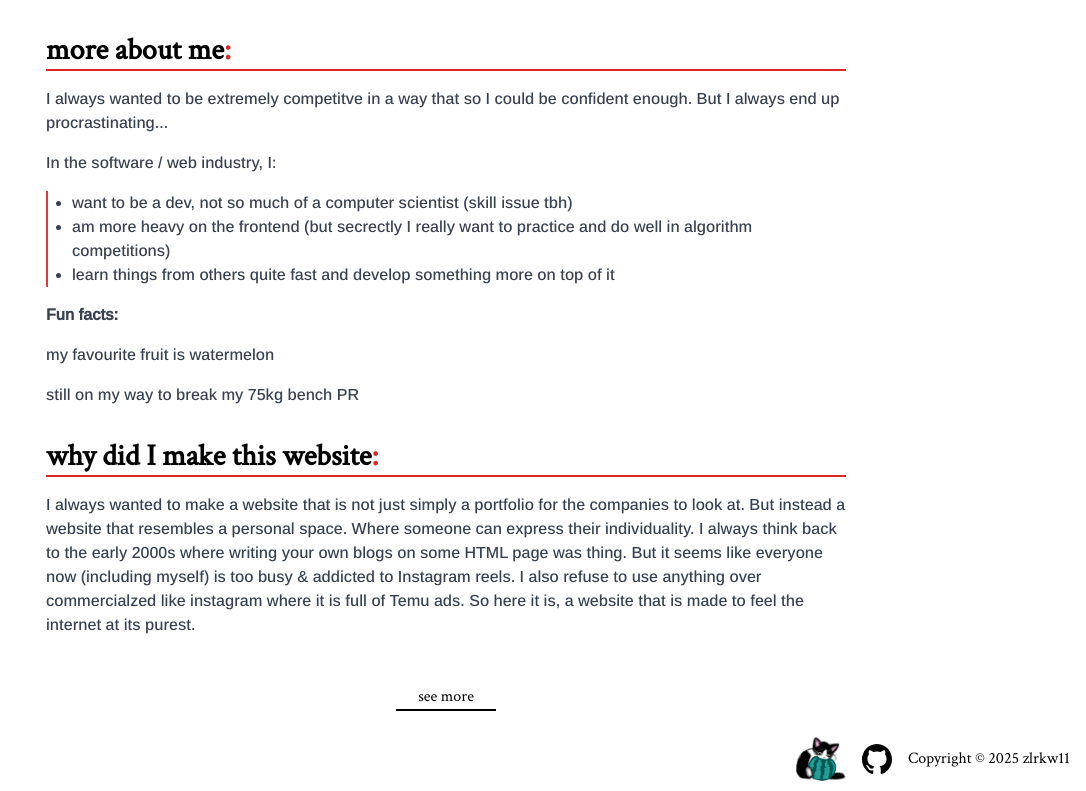
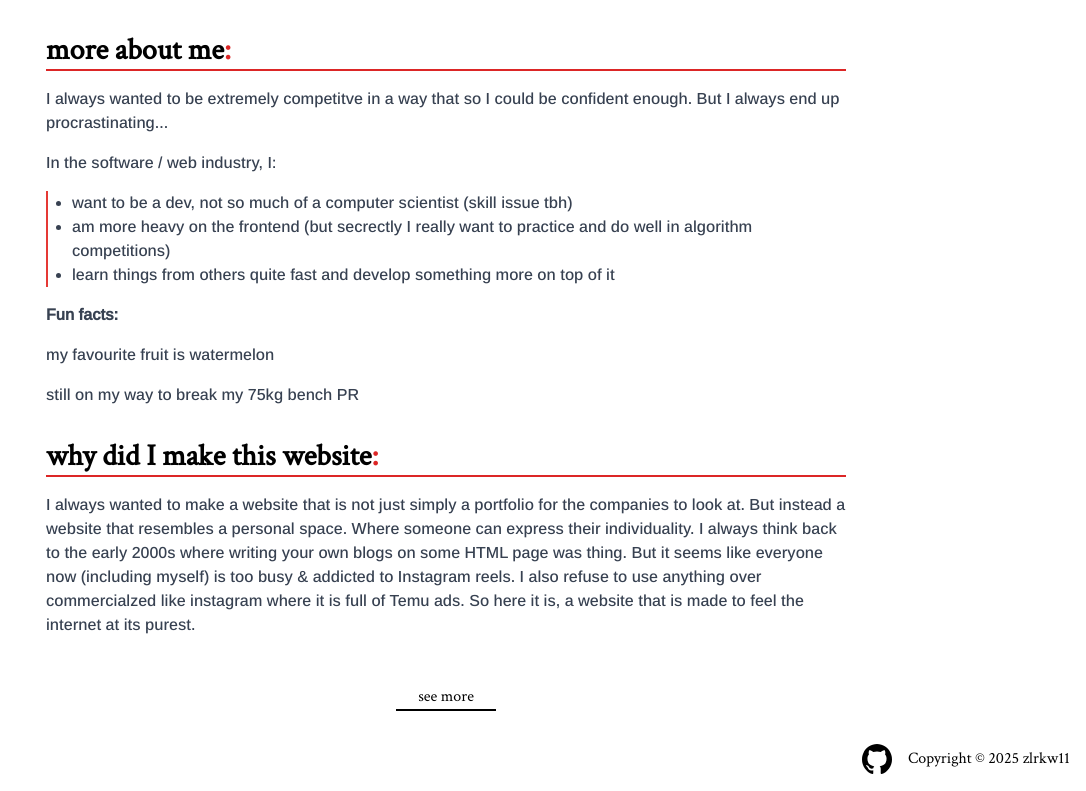
Before and after one commit to zlrkw11/zl-v2, a Next.js app: page /about in a window 1280 px wide. Shown: the part 265-1056 px from the top of the page, without its empty margins (194-1280 px from the left). Built offline with nearby package versions, Linux system fonts and the light colour scheme.

Commit message:
image removal

```diff
--- a/app/components/footer.tsx
+++ b/app/components/footer.tsx
@@ -2,19 +2,18 @@
 import Image from "next/image";
 import Link from "next/link";
 import github from "../../public/assets/gh.svg";
-import jas from "../../public/assets/jas.png";
 import styles from "../styles/Home.module.css";
 const Footer = () => {
   return (
     <div className="flex w-full mt-auto ml-auto justify-center md:justify-end">
       <div className="flex h-8 items-center gap-4 px-4 py-8 ">
-        <Image
+        {/* <Image
           src={jas}
           width={50}
           height={50}
           alt="jas by christine"
           className={`${styles.moveUpDown} mr-auto`}
-        />
+        /> */}
         <Link href="https://github.com/zlrkw11">
           <Image src={github} alt="github" width={30} height={30} />
         </Link>
```
